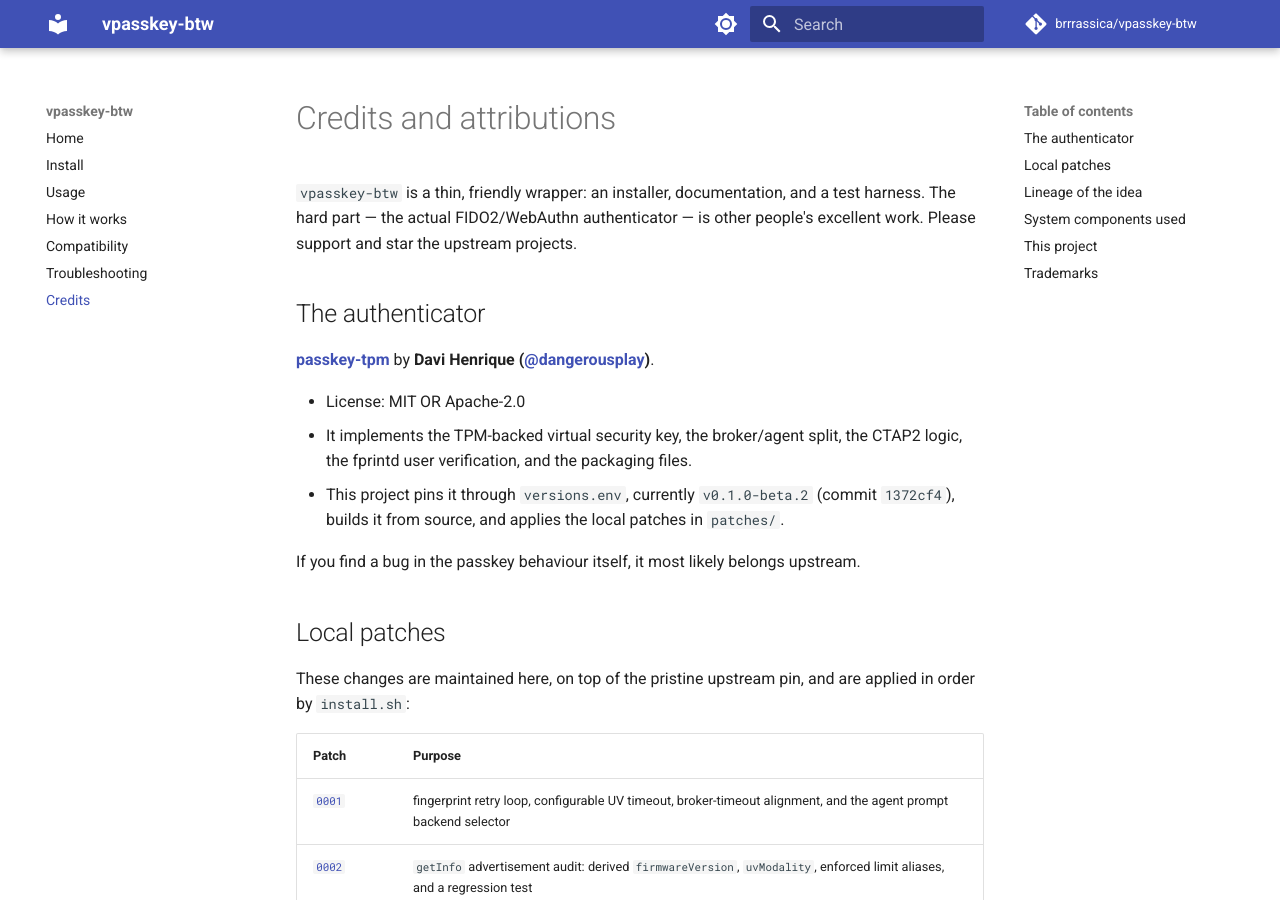
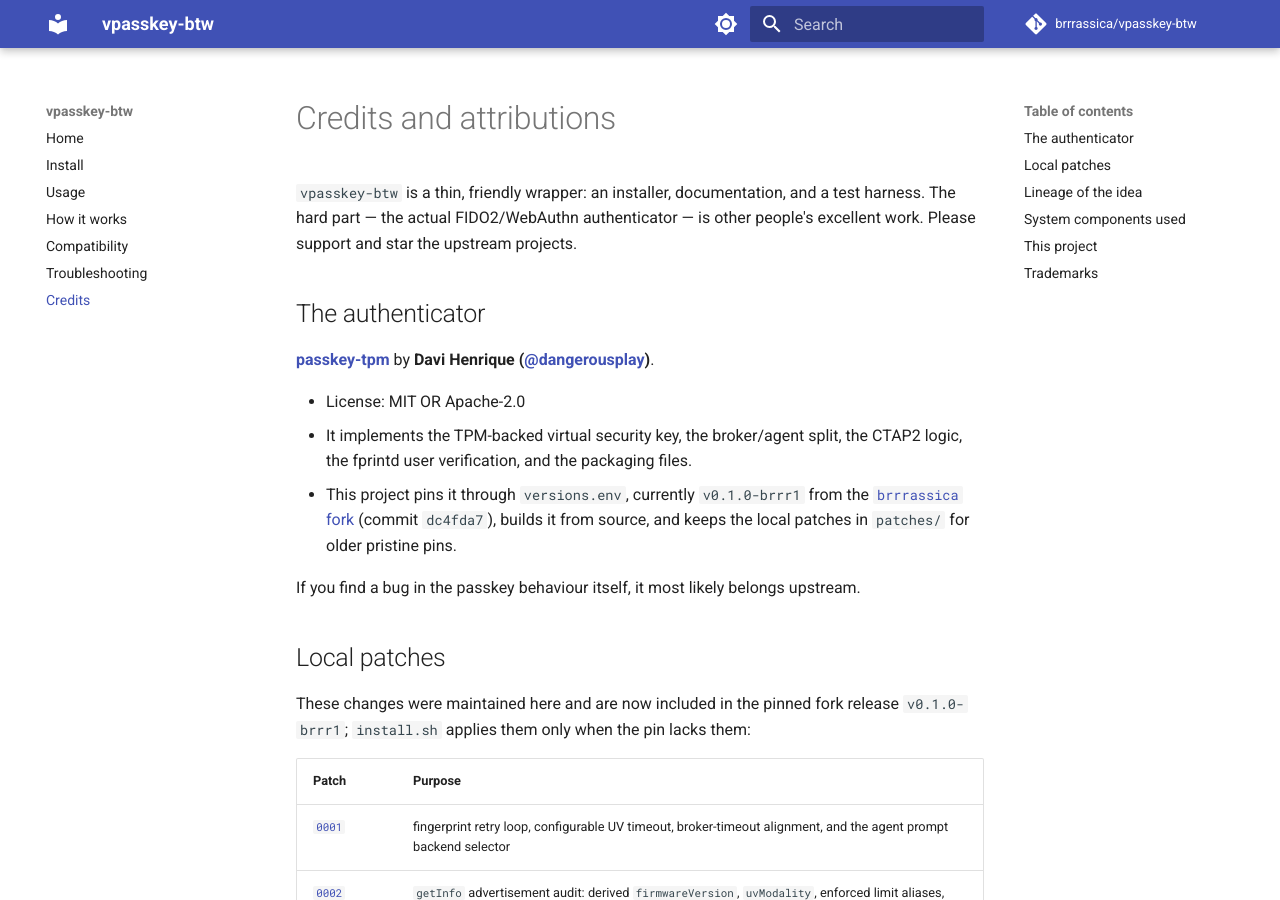
Before and after one commit to brrrassica/vpasskey-btw, an MkDocs documentation site: the page built from docs/CREDITS.md, in a window 1280 px wide and 900 px high. Built offline with MkDocs 1.6.1 and Material for MkDocs 9.7.7, drawn with Linux system fonts in a browser that asks for light colours; comment, search, counter and statistics services are not loaded.

Commit message:
Pin upstream to fork release passkey-tpm v0.1.0-brrr1
Point versions.env at brrrassica/passkey-tpm tag v0.1.0-brrr1 (dc4fda7). The fork contains the 0.2.0 patch series, so install.sh now detects the applied marker files and skips re-applying the patches; older pristine pins still get them. Update the pin references in docs.

```diff
--- a/docs/CREDITS.md
+++ b/docs/CREDITS.md
@@ -12,17 +12,18 @@ Henrique ([@dangerousplay](https://github.com/dangerousplay))**.
 - License: MIT OR Apache-2.0
 - It implements the TPM-backed virtual security key, the broker/agent split, the
   CTAP2 logic, the fprintd user verification, and the packaging files.
-- This project pins it through `versions.env`, currently `v0.1.0-beta.2`
-  (commit `1372cf4`), builds it from source, and applies the local patches in
-  `patches/`.
+- This project pins it through `versions.env`, currently `v0.1.0-brrr1` from
+  the [`brrrassica` fork](https://github.com/brrrassica/passkey-tpm) (commit
+  `dc4fda7`), builds it from source, and keeps the local patches in `patches/`
+  for older pristine pins.
 
 If you find a bug in the passkey behaviour itself, it most likely belongs
 upstream.
 
 ## Local patches
 
-These changes are maintained here, on top of the pristine upstream pin, and are
-applied in order by `install.sh`:
+These changes were maintained here and are now included in the pinned fork
+release `v0.1.0-brrr1`; `install.sh` applies them only when the pin lacks them:
 
 | Patch | Purpose |
 |---|---|
```
Also changed, not shown: CHANGELOG.md (+5 -3 lines), README.md (+1 -1 lines), docs/COMPATIBILITY.md (+1 -1 lines), docs/INSTALL.md (+5 -2 lines), patches/README.md (+4 -2 lines), 2 other files.
